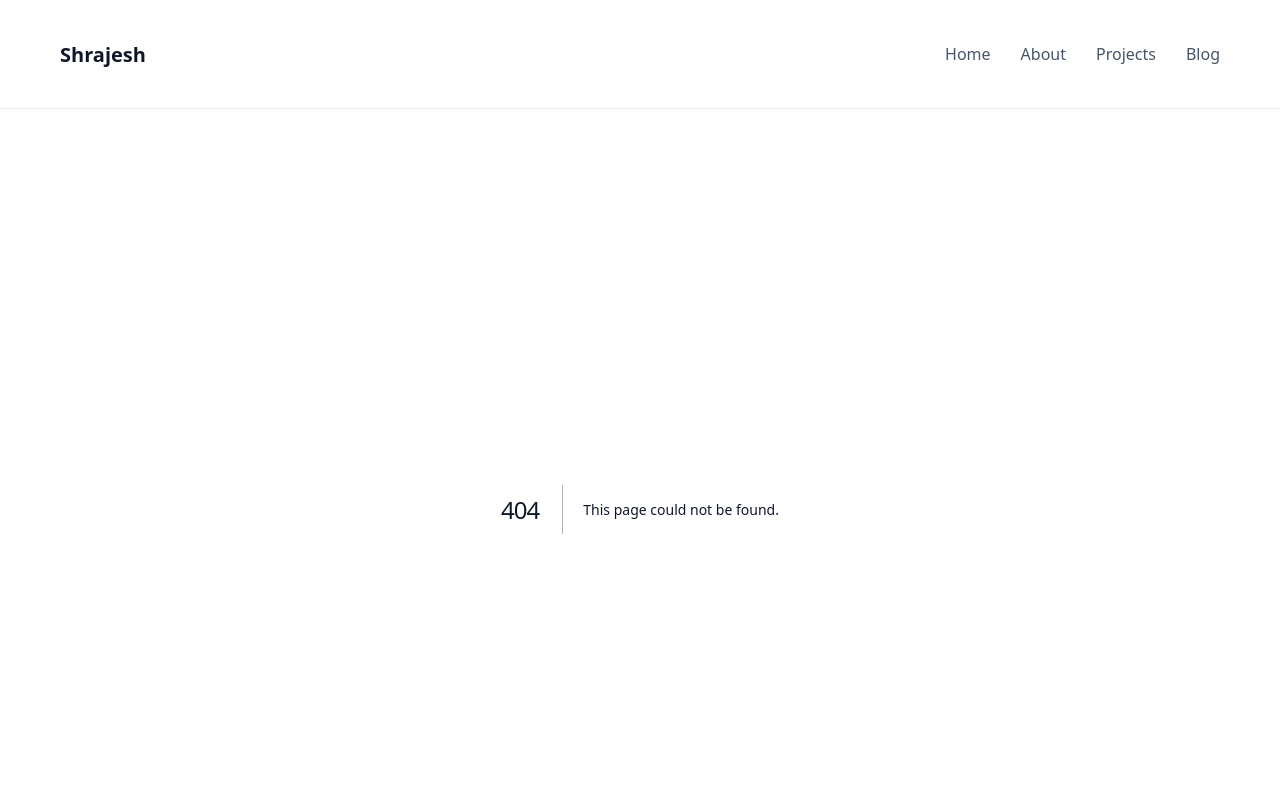
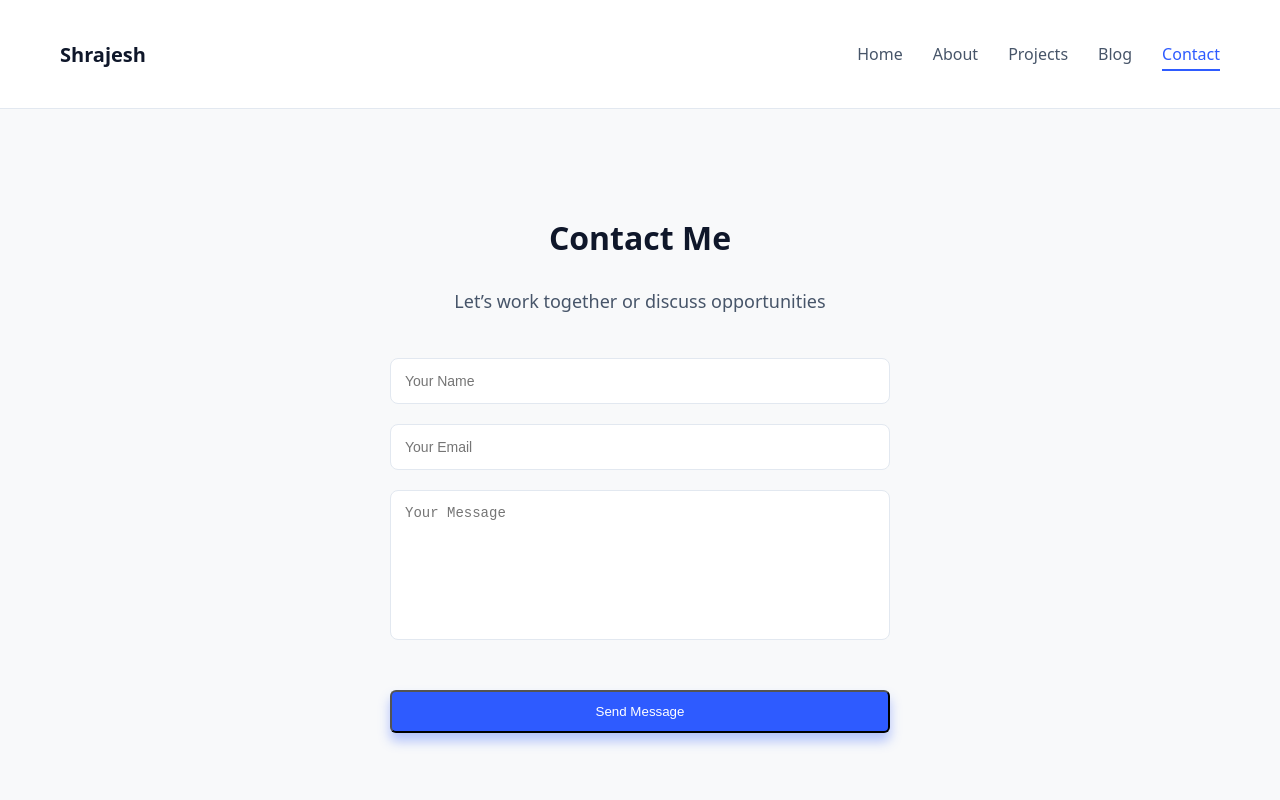
Before and after one commit to shrazesh/portfolio-website, a Next.js app: page /contact in a window 1280 px wide. Before the commit this address had no page. Shown: the top 800 px of the page. Built offline with nearby package versions, Linux system fonts and the light colour scheme.

Commit message:
feat: add active navbar, reusable section title, contact page, and UI interaction improvements

```diff
--- /dev/null
+++ b/app/contact/page.js
@@ -0,0 +1,19 @@
+import SectionTitle from "@/components/SectionTitle";
+
+export default function Contact() {
+  return (
+    <div className="contact">
+      <SectionTitle
+        title="Contact Me"
+        subtitle="Let’s work together or discuss opportunities"
+      />
+
+      <form className="contact-form">
+        <input type="text" placeholder="Your Name" />
+        <input type="email" placeholder="Your Email" />
+        <textarea placeholder="Your Message"></textarea>
+        <button className="btn">Send Message</button>
+      </form>
+    </div>
+  );
+}
--- a/app/globals.css
+++ b/app/globals.css
@@ -28,6 +28,10 @@ p {
   line-height: 1.8;
   max-width: 750px;
   margin: auto;
+}
+
+html {
+  scroll-behavior: smooth;
 }
 
 html, body {
@@ -78,6 +82,12 @@ html, body {
   color: var(--accent);
 }
 
+.links a.active {
+  color: var(--accent);
+  border-bottom: 2px solid var(--accent);
+  padding-bottom: 4px;
+}
+
 /* Hero */
 .hero {
   text-align: center;
@@ -93,6 +103,13 @@ html, body {
   border-radius: 6px;
   text-decoration: none;
   display: inline-block;
+  transition: 0.3s;
+  box-shadow: 0 8px 12px rgba(46, 91, 255, 0.35);
+}
+
+.btn:hover {
+  transform: translateY(-3px);
+  box-shadow: 0 12px 18px rgba(46, 91, 255, 0.45);
 }
 
 /* Footer */
@@ -111,7 +128,7 @@ html, body {
   border-radius: 12px;
   padding: 24px;
   width: 280px;
-  transition: 0.3s;
+  transition: transform 0.3s ease, box-shadow 0.3s ease;
 }
 
 .card:hover, .project-card:hover {
@@ -211,3 +228,43 @@ section {
   box-shadow: 0 2px 25px rgba(46, 91, 255, 0.40);
 
 }
+
+.section-title {
+  text-align: center;
+  margin-bottom: 40px;
+}
+
+.section-title h2 {
+  font-size: 32px;
+  color: var(--text-heading);
+}
+
+.section-title p {
+  color: var(--text-body);
+}
+
+.contact {
+  padding: 80px 20px;
+  text-align: center;
+}
+
+.contact-form {
+  max-width: 500px;
+  margin: auto;
+  display: flex;
+  flex-direction: column;
+  gap: 20px;
+}
+
+.contact-form input,
+.contact-form textarea {
+  padding: 14px;
+  border: 1px solid var(--border-light);
+  border-radius: 8px;
+  font-size: 14px;
+}
+
+.contact-form textarea {
+  height: 120px;
+  resize: none;
+}
--- a/app/layout.js
+++ b/app/layout.js
@@ -9,7 +9,7 @@ export const metadata = {
 
 export default function RootLayout({ children }) {
   return (
-    <html lang="en">
+    <html lang="en" data-scroll-behavior="smooth">
       <body>
         <div className="main">
         <Navbar />
--- a/components/Navbar.js
+++ b/components/Navbar.js
@@ -1,13 +1,25 @@
+"use client";
 import Link from "next/link";
+import { usePathname } from "next/navigation";
+
 export default function Navbar() {
+  const path = usePathname();
+
+  const navLink = (href, label) => (
+    <Link href={href} className={path === href ? "active" : ""}>
+      {label}
+    </Link>
+  );
+
   return (
     <nav className="nav">
       <h2 className="logo">Shrajesh</h2>
       <div className="links">
-        <Link href="/">Home</Link>
-        <Link href="/about">About</Link>
-        <Link href="/projects">Projects</Link>
-        <Link href="/blog">Blog</Link>
+        {navLink("/", "Home")}
+        {navLink("/about", "About")}
+        {navLink("/projects", "Projects")}
+        {navLink("/blog", "Blog")}
+        {navLink("/contact", "Contact")}
       </div>
     </nav>
   );
--- /dev/null
+++ b/components/SectionTitle.js
@@ -0,0 +1,8 @@
+export default function SectionTitle({ title, subtitle }) {
+  return (
+    <div className="section-title">
+      <h2>{title}</h2>
+      <p>{subtitle}</p>
+    </div>
+  );
+}
```
